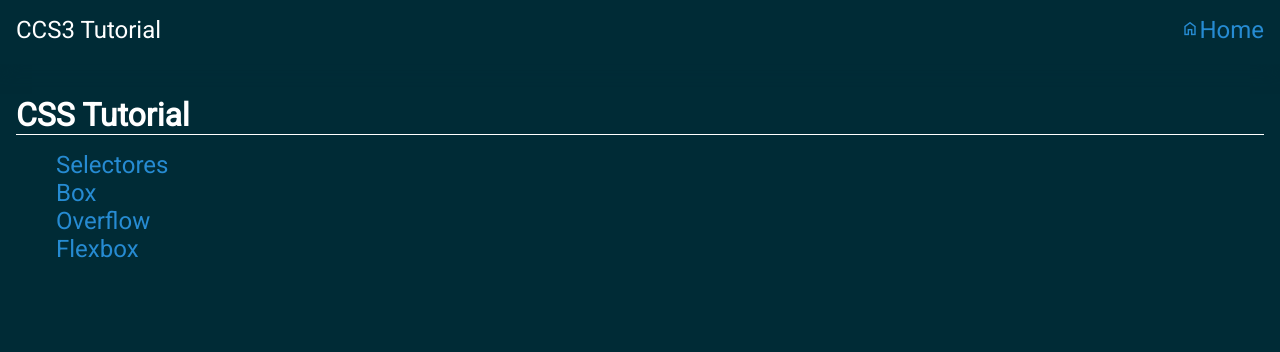
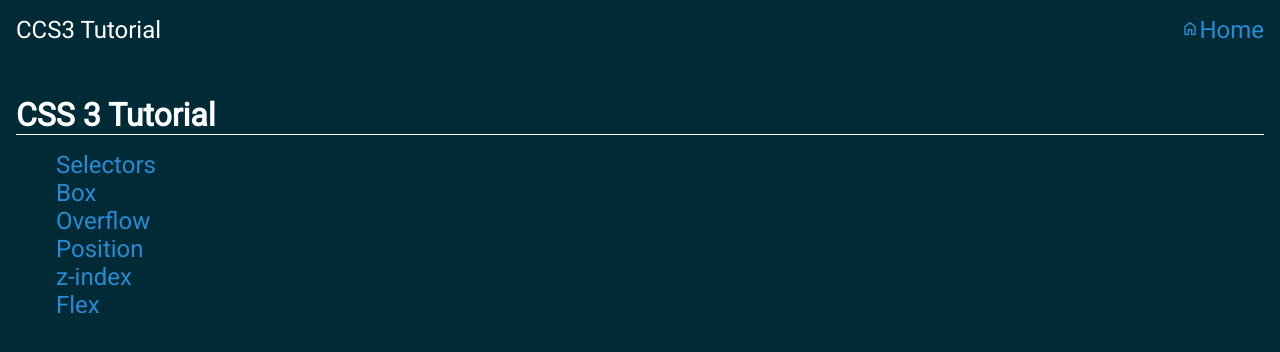
Before and after one commit to pascencio/css3-tutorial, a Nuxt app: page / in a window 1280 px wide. Shown: the top 352 px of the page. Built offline with nearby package versions, Linux system fonts and the light colour scheme.

Commit message:
feat: Organización de indice

```diff
--- a/pages/index.vue
+++ b/pages/index.vue
@@ -1,9 +1,9 @@
 <template>
     <div>
-        <h1>CSS Tutorial</h1>
+        <h1>CSS 3 Tutorial</h1>
         <menu>
             <nav>
-                <NuxtLink to="/selectors">Selectores</NuxtLink>
+                <NuxtLink to="/selectors">Selectors</NuxtLink>
             </nav>
             <nav>
                 <NuxtLink to="/box">Box</NuxtLink>
@@ -12,7 +12,13 @@
                 <NuxtLink to="/overflow">Overflow</NuxtLink>
             </nav>
             <nav>
-                <NuxtLink to="/flexbox">Flexbox</NuxtLink>
+                <NuxtLink to="/position">Position</NuxtLink>
+            </nav>
+            <nav>
+                <NuxtLink to="/zindex">z-index</NuxtLink>
+            </nav>
+            <nav>
+                <NuxtLink to="/flex">Flex</NuxtLink>
             </nav>
         </menu>
     </div>
```
